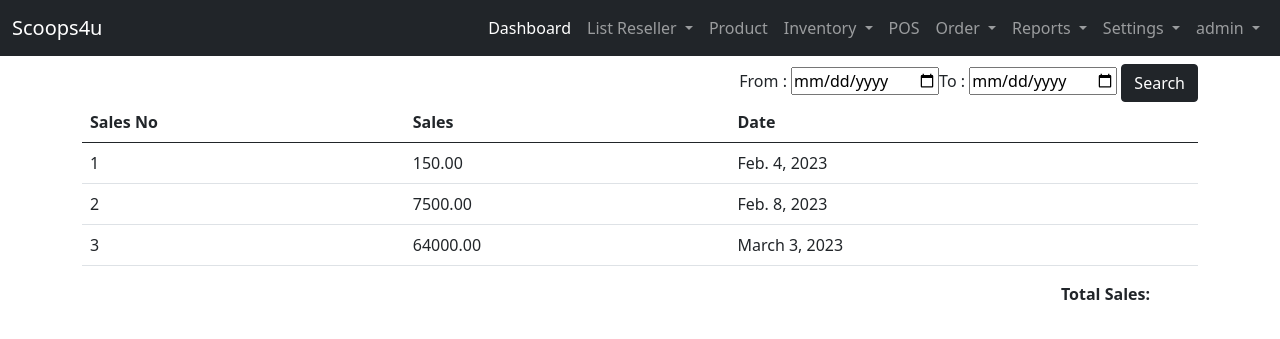
After one commit to Pedrick16/django_scoops-capstone, a Django app: page /user-site/reports/online-sales/ in a window 1280 px wide. The commit adds this page. Shown: the top 339 px of the page. Run offline with Django 4.2, Linux system fonts and the light colour scheme; a user stored in the database is signed in; data comes from the database, SQL or seed files in the repository; both versions use the stored data as it was after the commit.

Commit message:
added codes for report

```diff
--- a/admin_site/urls.py
+++ b/admin_site/urls.py
@@ -67,14 +67,18 @@ urlpatterns = [
 
     path('transaction-view/<int:id>/', views.transaction_view, name='transaction_view'),
 
+    #search
     path('search-reseller/', views.search_reseller, name='search_reseller'),
     path('search-product/', views.search_product, name='search_product'),
     path('search-inventory/', views.search_inventory, name='search_inventory'),
     path('search-transaction/', views.search_transaction, name='search_transaction'),
     path('search/activity-log/', views.search_actlog, name='search_act-log'),
 
+    #report
     path('reports/activity-log/', views.report_actlog, name='report_actlog'),
-    # path('reports-sales/', views.report_sales, name='report_sales'),
+    path('reports/pos-sales/', views.report_pos_sales, name='report_pos_sales'),
+    path('reports/online-sales/', views.report_online_sales, name='report_online_sales'),
+
 
     path('register/<int:inquiryid>/', views.register, name='register'),
     path('viewing-pic/<int:id>/', views.view_pic, name='viewing_pic'),
--- a/admin_site/views.py
+++ b/admin_site/views.py
@@ -787,13 +787,22 @@ def report_actlog(request):
     }
     return render(request, 'admin_site/reports/act_log.html', context)
 
-# @login_required(login_url='landing_page:login')
-# def report_sales(request):
-#     list_reports = .objects.all().order_by('-id')
-#     context = {
-#         'list_reports':list_reports
-#     }
-#     return render(request, 'admin_site/reports/act_log.html', context)
+@login_required(login_url='landing_page:login')
+def report_pos_sales(request):
+    pos_payment = Pos_Payment.objects.filter(pos_status = 'Printed')
+    context = {
+        'pos_payment':pos_payment
+    }
+
+    return render(request, 'admin_site/reports/pos_sales.html',context)
+
+@login_required(login_url='landing_page:login')
+def report_online_sales(request):
+    transaction = Transaction.objects.filter(transaction_orderstatus = 'Completed')
+    context = {
+        'transaction':transaction
+    }
+    return render(request, 'admin_site/reports/online_sales.html',context)
 
 
 
--- a/templates/admin_site/base.html
+++ b/templates/admin_site/base.html
@@ -74,7 +74,7 @@
                 </a>
                 <ul class="dropdown-menu" aria-labelledby="navbarDropdownMenuLink">
                   <li><a class="dropdown-item" href="{% url 'admin_site:transaction_orders' %}">Pending</a></li>
-                  <li><a class="dropdown-item" href="{% url 'admin_site:transaction_outshipping' %}">Out For Delivery</a></li>
+                  <li><a class="dropdown-item" href="{% url 'admin_site:transaction_outshipping' %}">Out For Shipping</a></li>
                   <li><a class="dropdown-item" href="{% url 'admin_site:transaction_completed' %}">Delivered</a></li>
                 </ul>
               </li>
@@ -86,8 +86,10 @@
                 </a>
                 <ul class="dropdown-menu" aria-labelledby="navbarDropdownMenuLink">
                   <li><a class="dropdown-item" href="{% url 'admin_site:report_actlog' %}">Activity Log</a></li>
-                  <li><a class="dropdown-item" href="#">Sales</a></li>
+                  <li><a class="dropdown-item" href="{% url 'admin_site:report_online_sales' %}">Online Sales</a></li>
+                  <li><a class="dropdown-item" href="{% url 'admin_site:report_pos_sales' %}">POS Sales</a></li>
                 </ul>
+
               </li>
 
 
--- /dev/null
+++ b/templates/admin_site/reports/online_sales.html
@@ -0,0 +1,36 @@
+{% extends 'admin_site/base.html' %}
+
+
+{% block content %}
+    <div id="form-date" class="text-end">
+    <form>
+        From : <input type="date" >To : <input type="date" > <input type="submit" class="btn btn-dark text-center" value="Search" >
+    </form>
+    </div>
+
+
+
+    <table class="table table-hover">
+        <thead>
+            <tr>
+                <th>Sales No</th>
+                <th>Sales</th>
+                <th>Date</th>
+            </tr>
+
+        </thead>
+            <tbody>
+                {% for list in transaction %}
+                <tr>
+                    <td>{{ list.id }}</td>
+                    <td>{{ list.transaction_totalprice}}</td>
+                    <td>{{ list.created_at}}</td>
+                </tr>
+                {% endfor %}
+            </tbody>
+    </table>
+    <div class="text-end px-5">
+        <label style="font-weight: bolder;" > Total Sales:    </label>
+    </div>
+
+{% endblock content %}
--- a/templates/admin_site/reports/sales.html
+++ /dev/null
@@ -1,6 +0,0 @@
-{% extends 'admin_site/base.html' %}
-
-
-{% block content %}
-    <h1>hello sales</h1>
-{% endblock content %}
--- a/templates/admin_site/transaction/view_orders.html
+++ b/templates/admin_site/transaction/view_orders.html
@@ -79,7 +79,7 @@
         <form action="{% url 'admin_site:delivery_process' %}" method="POST" class="text-end">
             {% csrf_token %}
             <input type="hidden" value="{{ list_transaction.transaction_no}}" name="transaction_no">
-            <button class="btn btn-dark">Out for Delivery</button>
+            <button class="btn btn-dark">Out for Shipping</button>
         </form>
         {% endif %}
 
```
Also changed, not shown: templates/admin_site/edit/edit_reseller.html (+2 -11 lines), templates/admin_site/reports/pos_sales.html (added, +36 -0 lines), db.sqlite3, media/image_path/2023-03-pedrickantazogmail.com-dog-TsCKaoMoiw.jpg (added), media/image_path/2023-03-pedrickantazogmail.com-dog-aScz9ibox6.jpg (added), templates/admin_site/edit/edit_product.html (added).
